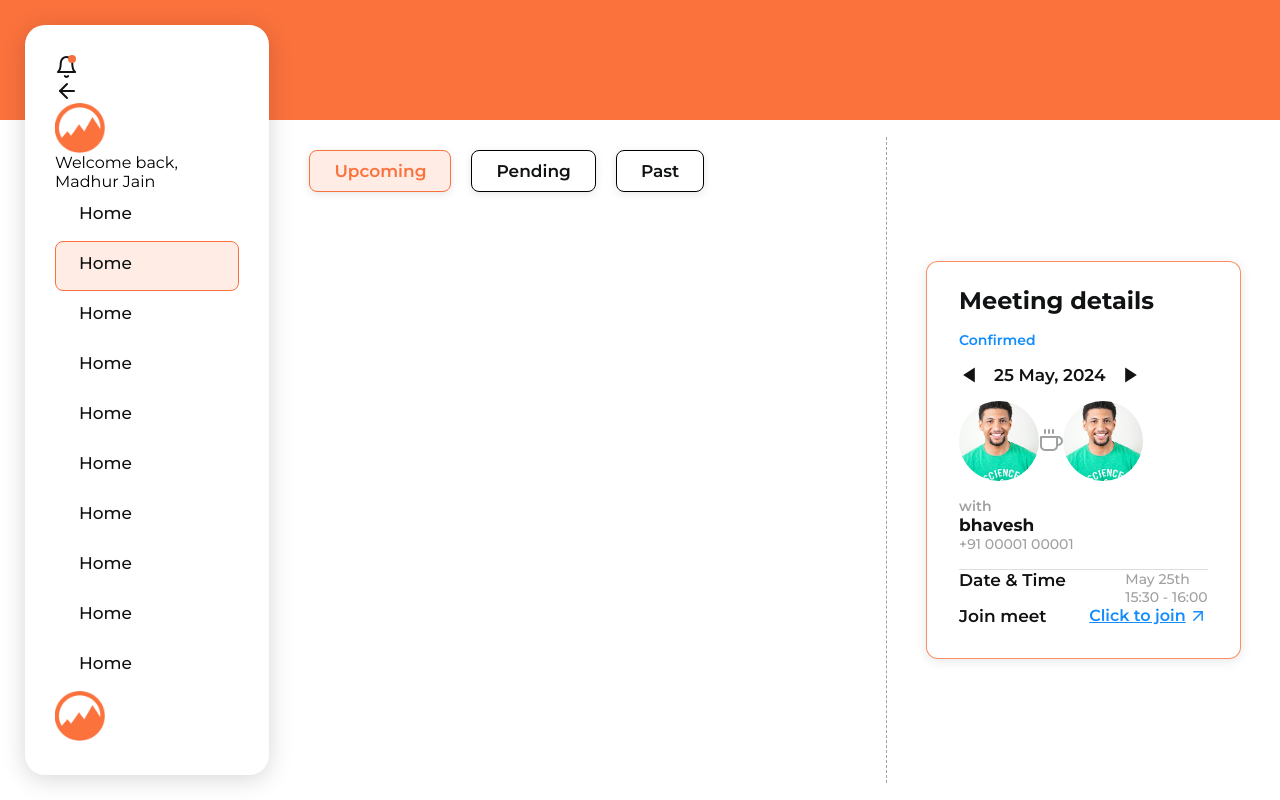
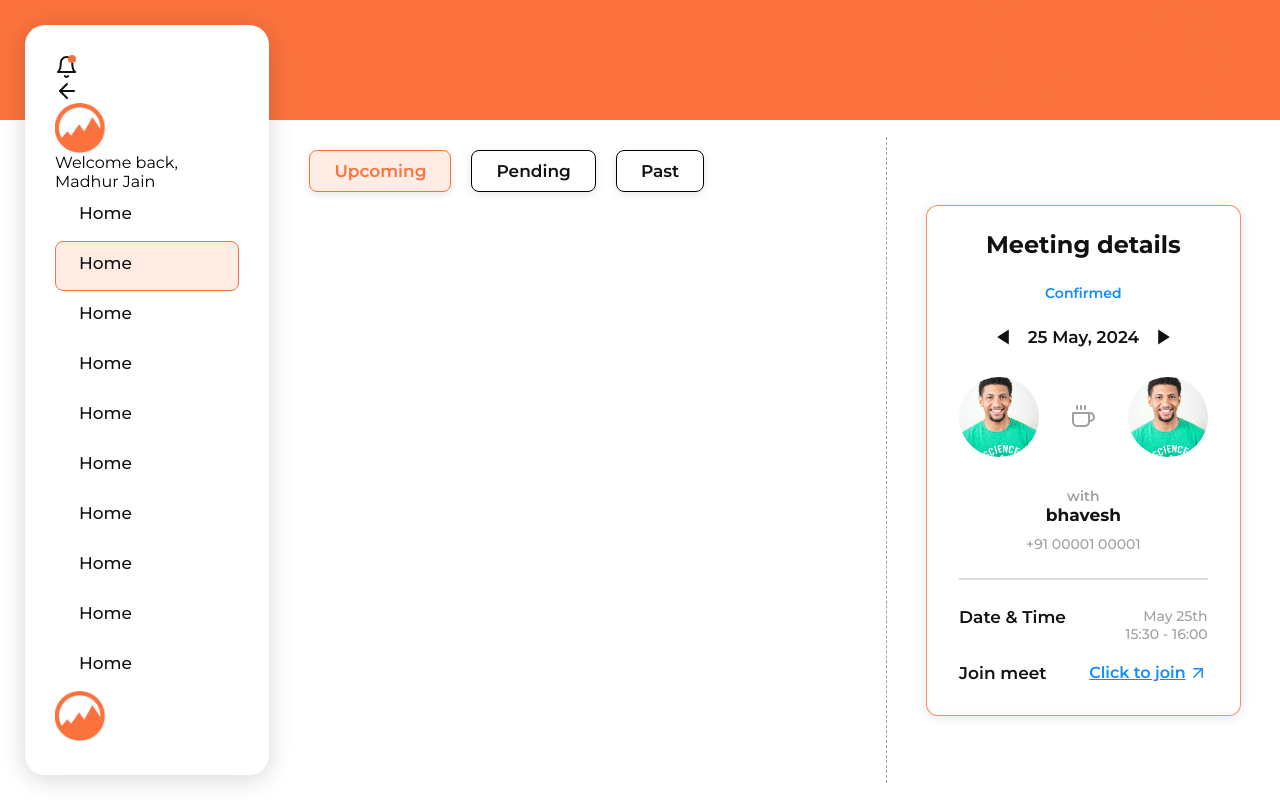
Before and after one commit to dvm-bitspilani/cel-conquest-2024, a React (Vite) app: page /dashboard/meetings in a window 1280 px wide. Built offline with nearby package versions, Linux system fonts and the light colour scheme.

Commit message:
fix: MeetingDetails complete styling

```diff
--- a/src/components/Dashboard/Meetings/MeetingDetails/MeetingDetails.module.scss
+++ b/src/components/Dashboard/Meetings/MeetingDetails/MeetingDetails.module.scss
@@ -9,8 +9,8 @@
     display: inline-flex;
     padding: 24px 32px 32px 32px;
     flex-direction: column;
-    align-items: flex-start;
-    gap: 16px;
+    align-items: center;
+    gap: 25px;
 
     border-radius: 12px;
     border: 0.75px solid rgba(251, 114, 61, 0.8);
@@ -28,9 +28,12 @@
       }
     }
     .photos {
+      width: 100%;
+      max-width: 250px;
       display: flex;
       justify-content: space-between;
       align-items: center;
+      padding: 5px 0px;
       .avatarContainer {
         width: 80px;
         height: 80px;
@@ -44,8 +47,8 @@
       }
     }
     .personDetails {
-      // div targeting the first div in the personDetails class
       p:first-child {
+        text-align: center;
         color: #a0a0a0;
         font-size: 14px;
         font-style: normal;
@@ -53,13 +56,16 @@
         line-height: normal;
       }
       p:nth-child(2) {
+        text-align: center;
         color: #111213;
         font-size: 17px;
         font-style: normal;
         font-weight: 700;
         line-height: normal;
+        padding-bottom: 10px;
       }
       p:nth-child(3) {
+        text-align: center;
         color: #a0a0a0;
         font-size: 14px;
         font-style: normal;
@@ -71,6 +77,7 @@
       color: #111213;
       font-size: 24px;
       font-weight: 700;
+      text-align: center;
     }
     .MeetingStatus {
       color: #138cfd;
@@ -81,14 +88,18 @@
       line-height: normal;
     }
     .lowerContent {
-      border-top: #dcdcdc solid 1px;
-
+      border-top: #dcdcdc solid 2px;
       width: 100%;
+      padding-top: 27px;
+      display: flex;
+      flex-direction: column;
+      gap: 20px;
       .upper {
         display: flex;
         justify-content: space-between;
         .dateTime {
           p {
+            text-align: end;
             color: #a0a0a0;
             font-family: Montserrat;
             font-size: 14px;
```
